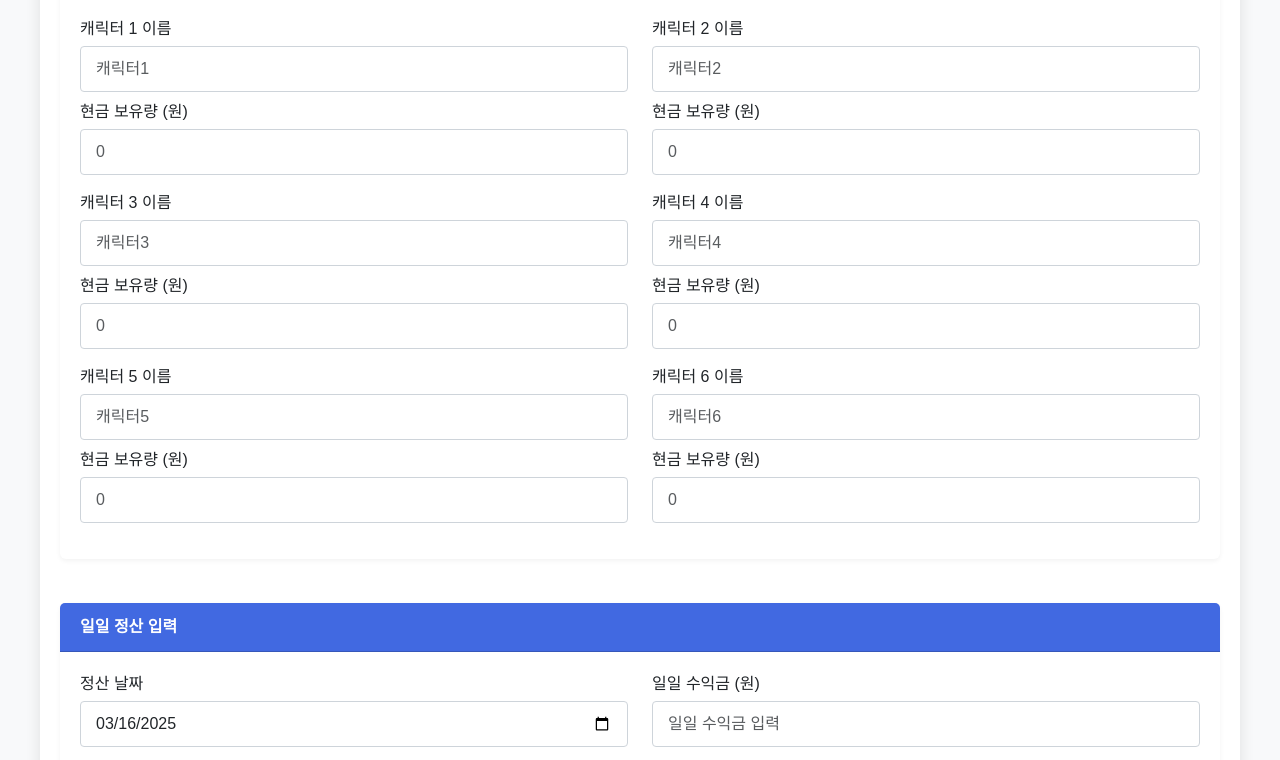
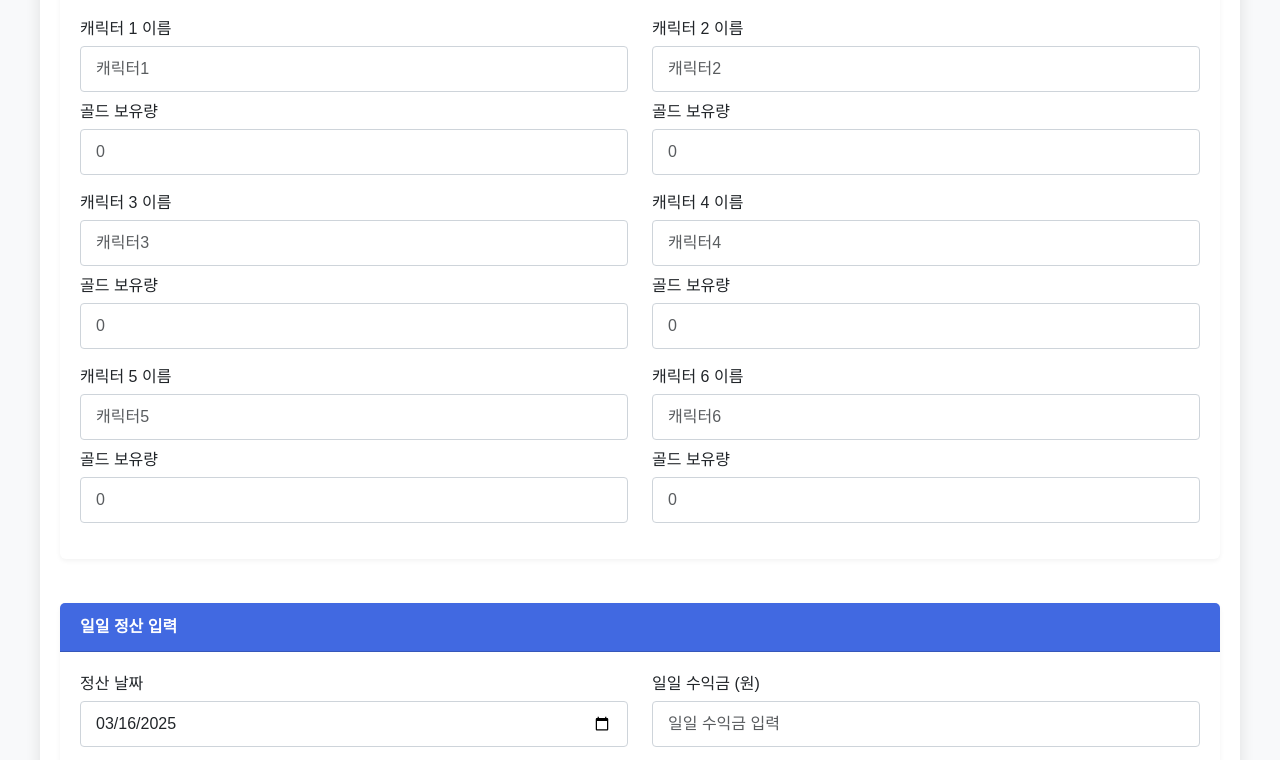
Before and after one commit to ninjaturtle5233/wpwppro, a plain HTML site: page index.html in a window 1280 px wide. Shown: the part 1522-2282 px from the top of the page. Drawn offline with nearby package versions, Linux system fonts and the light colour scheme.

Commit message:
Update index.html

```diff
--- a/index.html
+++ b/index.html
@@ -160,37 +160,37 @@
                             <div class="col-md-6 mb-3">
                                 <label for="character1Name" class="form-label">캐릭터 1 이름</label>
                                 <input type="text" class="form-control" id="character1Name" placeholder="캐릭터1">
-                                <label for="character1Gold" class="form-label mt-2">현금 보유량 (원)</label>
+                                <label for="character1Gold" class="form-label mt-2">골드 보유량</label>
                                 <input type="number" class="form-control" id="character1Gold" placeholder="0">
                             </div>
                             <div class="col-md-6 mb-3">
                                 <label for="character2Name" class="form-label">캐릭터 2 이름</label>
                                 <input type="text" class="form-control" id="character2Name" placeholder="캐릭터2">
-                                <label for="character2Gold" class="form-label mt-2">현금 보유량 (원)</label>
+                                <label for="character2Gold" class="form-label mt-2">골드 보유량</label>
                                 <input type="number" class="form-control" id="character2Gold" placeholder="0">
                             </div>
                             <div class="col-md-6 mb-3">
                                 <label for="character3Name" class="form-label">캐릭터 3 이름</label>
                                 <input type="text" class="form-control" id="character3Name" placeholder="캐릭터3">
-                                <label for="character3Gold" class="form-label mt-2">현금 보유량 (원)</label>
+                                <label for="character3Gold" class="form-label mt-2">골드 보유량</label>
                                 <input type="number" class="form-control" id="character3Gold" placeholder="0">
                             </div>
                             <div class="col-md-6 mb-3">
                                 <label for="character4Name" class="form-label">캐릭터 4 이름</label>
                                 <input type="text" class="form-control" id="character4Name" placeholder="캐릭터4">
-                                <label for="character4Gold" class="form-label mt-2">현금 보유량 (원)</label>
+                                <label for="character4Gold" class="form-label mt-2">골드 보유량</label>
                                 <input type="number" class="form-control" id="character4Gold" placeholder="0">
                             </div>
                             <div class="col-md-6 mb-3">
                                 <label for="character5Name" class="form-label">캐릭터 5 이름</label>
                                 <input type="text" class="form-control" id="character5Name" placeholder="캐릭터5">
-                                <label for="character5Gold" class="form-label mt-2">현금 보유량 (원)</label>
+                                <label for="character5Gold" class="form-label mt-2">골드 보유량</label>
                                 <input type="number" class="form-control" id="character5Gold" placeholder="0">
                             </div>
                             <div class="col-md-6 mb-3">
                                 <label for="character6Name" class="form-label">캐릭터 6 이름</label>
                                 <input type="text" class="form-control" id="character6Name" placeholder="캐릭터6">
-                                <label for="character6Gold" class="form-label mt-2">현금 보유량 (원)</label>
+                                <label for="character6Gold" class="form-label mt-2">골드 보유량</label>
                                 <input type="number" class="form-control" id="character6Gold" placeholder="0">
                             </div>
                         </div>
@@ -254,7 +254,7 @@
                                         <p class="mb-1">총 수익금: <span id="totalIncome">0</span> 원</p>
                                         <p class="mb-1">총 지출: <span id="totalWithdrawal">0</span> 원</p>
                                         <p class="mb-1">순 수익: <span id="netIncome">0</span> 원</p>
-                                        <p class="mb-1">총 현금 보유량: <span id="totalGoldHolding">0</span> 원</p>
+                                        <p class="mb-1">총 골드 보유량: <span id="totalGoldHolding">0</span> 원</p>
                                     </div>
                                 </div>
                             </div>
```
